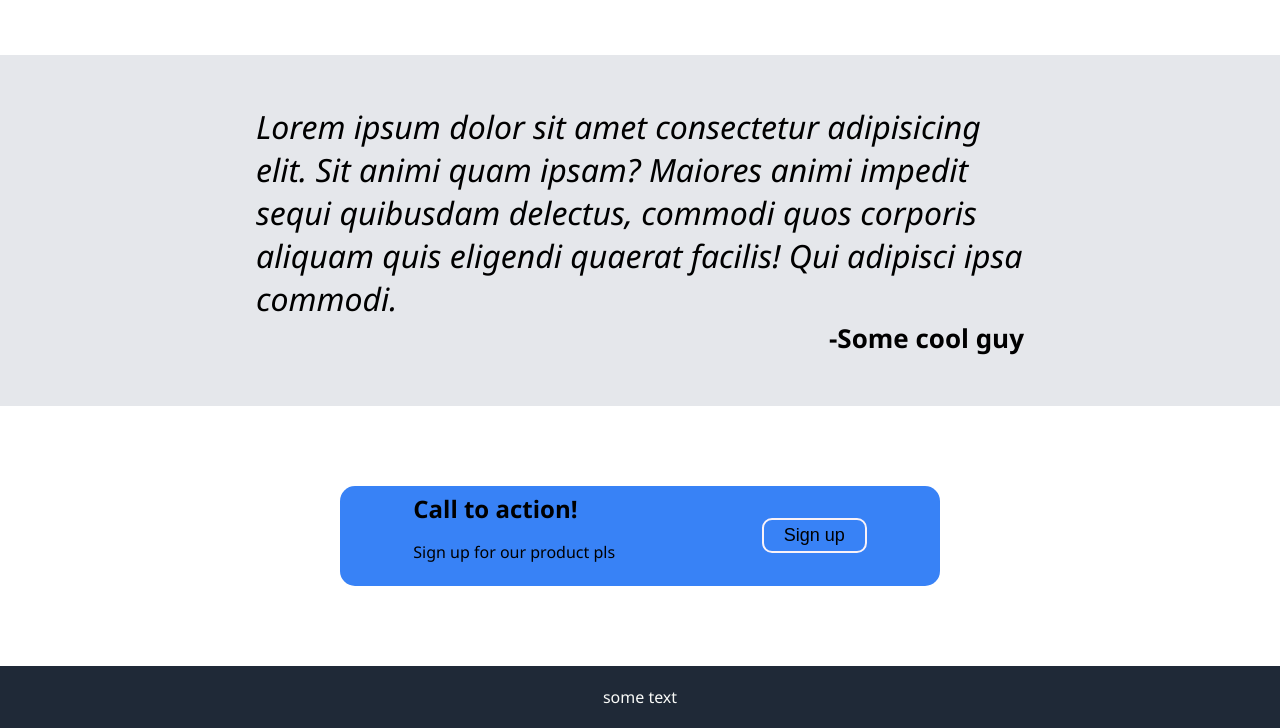
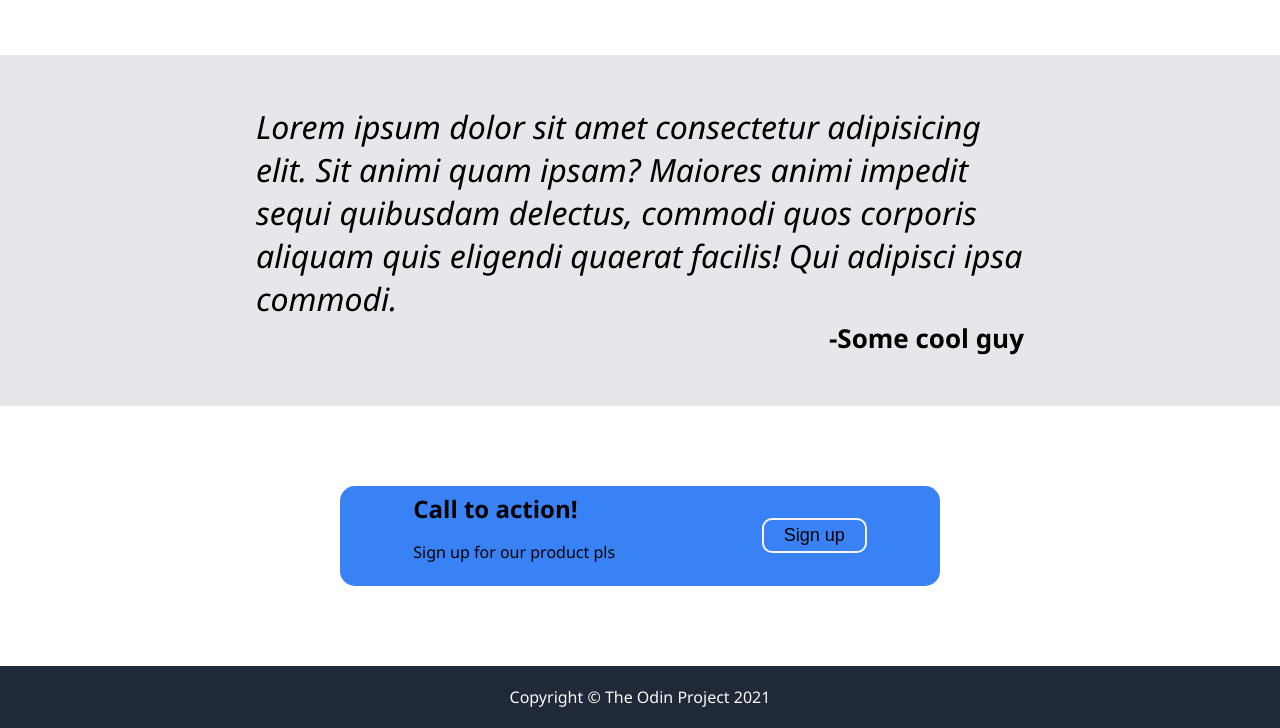
Before and after one commit to BeggarDuke/landing-page, a plain HTML site: page index.html in a window 1280 px wide. Shown: the part 851-1579 px from the top of the page. Drawn offline with Linux system fonts and the light colour scheme.

Commit message:
Update index.html

```diff
--- a/index.html
+++ b/index.html
@@ -68,7 +68,7 @@
     </div>
   </div>
   <div class="footer">
-    some text
+    Copyright © The Odin Project 2021
   </div>
 </body>
 </html>
```
